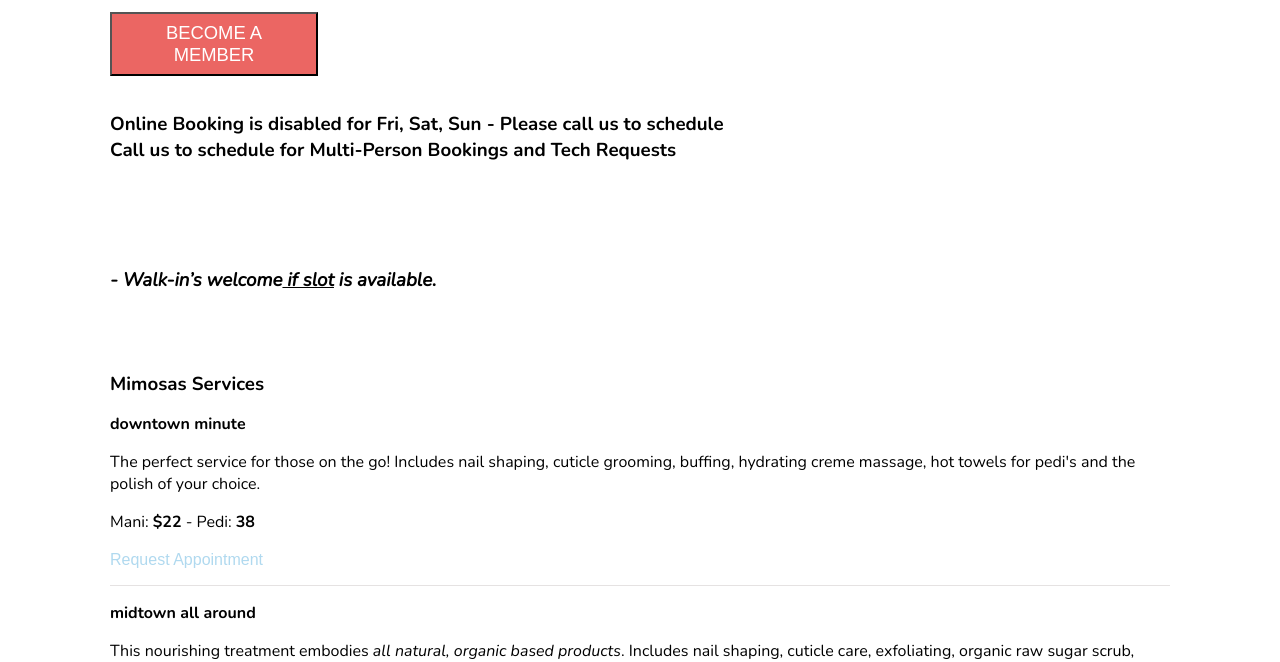
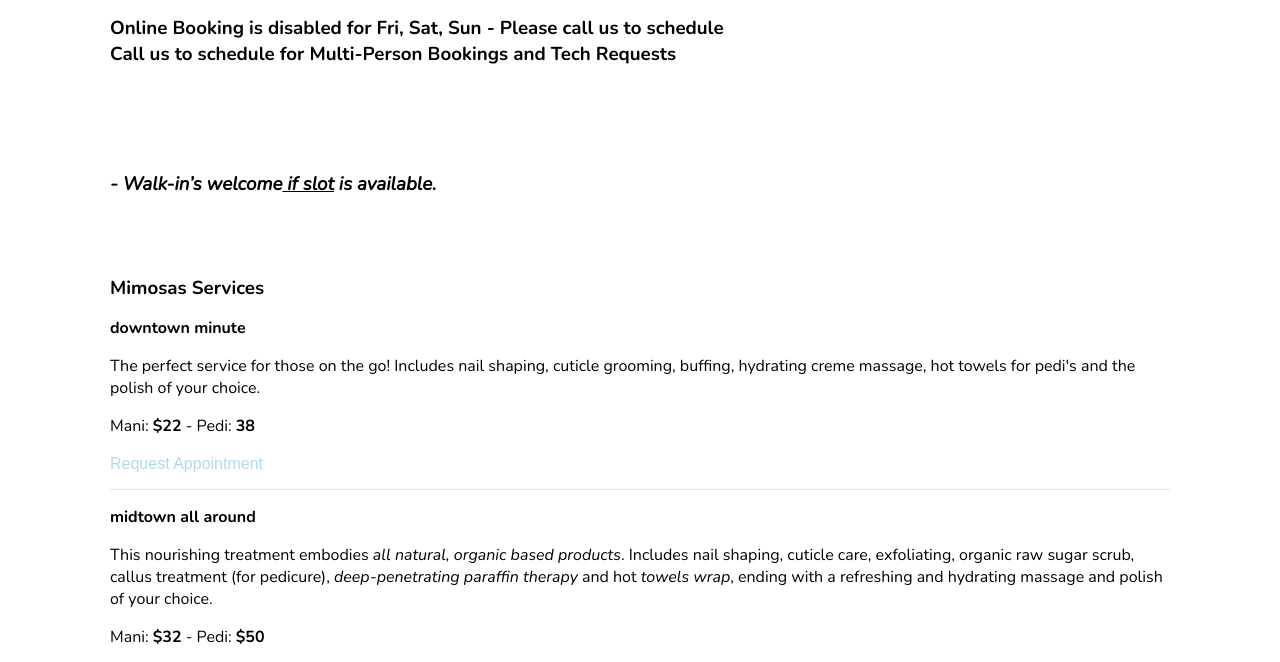
Before and after one commit to mimosasnailbar/mimosas, a Jekyll site: the page built from services.html, in a window 1280 px wide and 900 px high, scrolled down 426 px, cut to the strip 238-900 px from the top of the window. Built offline with Jekyll 4.4.1, drawn with Linux system fonts in a browser that asks for light colours; nearby versions of some CDN libraries.

Commit message:
Updated 1 file via CloudCannon.

```diff
--- a/services.html
+++ b/services.html
@@ -11,10 +11,6 @@
 		</div>
 	</div>
 
-		<div class="member__button--container">
-			<a class="editable" href="https://www.vagaro.com/mimosasnailbar/memberships"><button class="member_button">
-				BECOME A MEMBER
-			</button></a>
 			<!-- <img class="vagaro_img-mem" src="images/vagaro.png" /> -->
 		</div>
 	</div>
```
